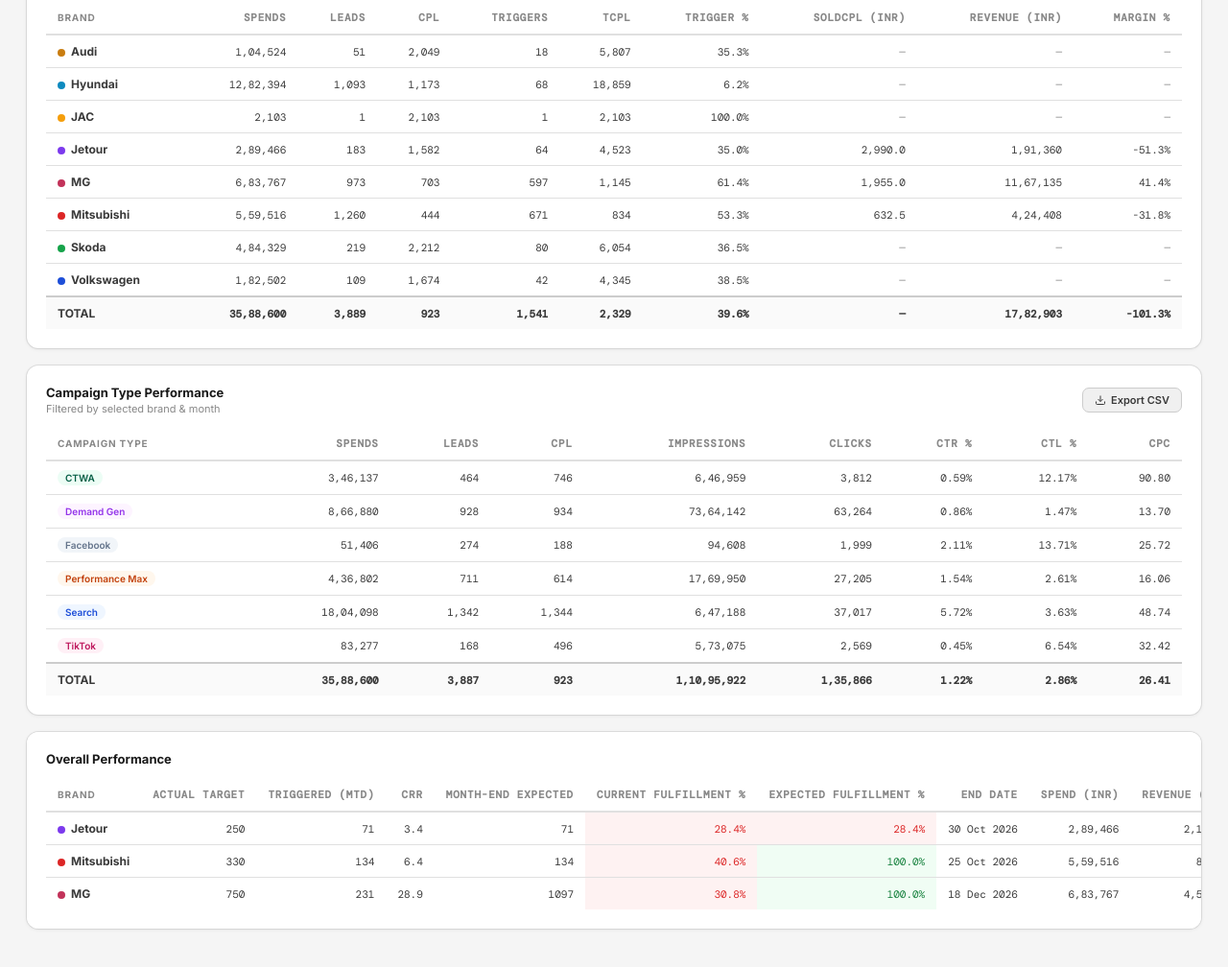
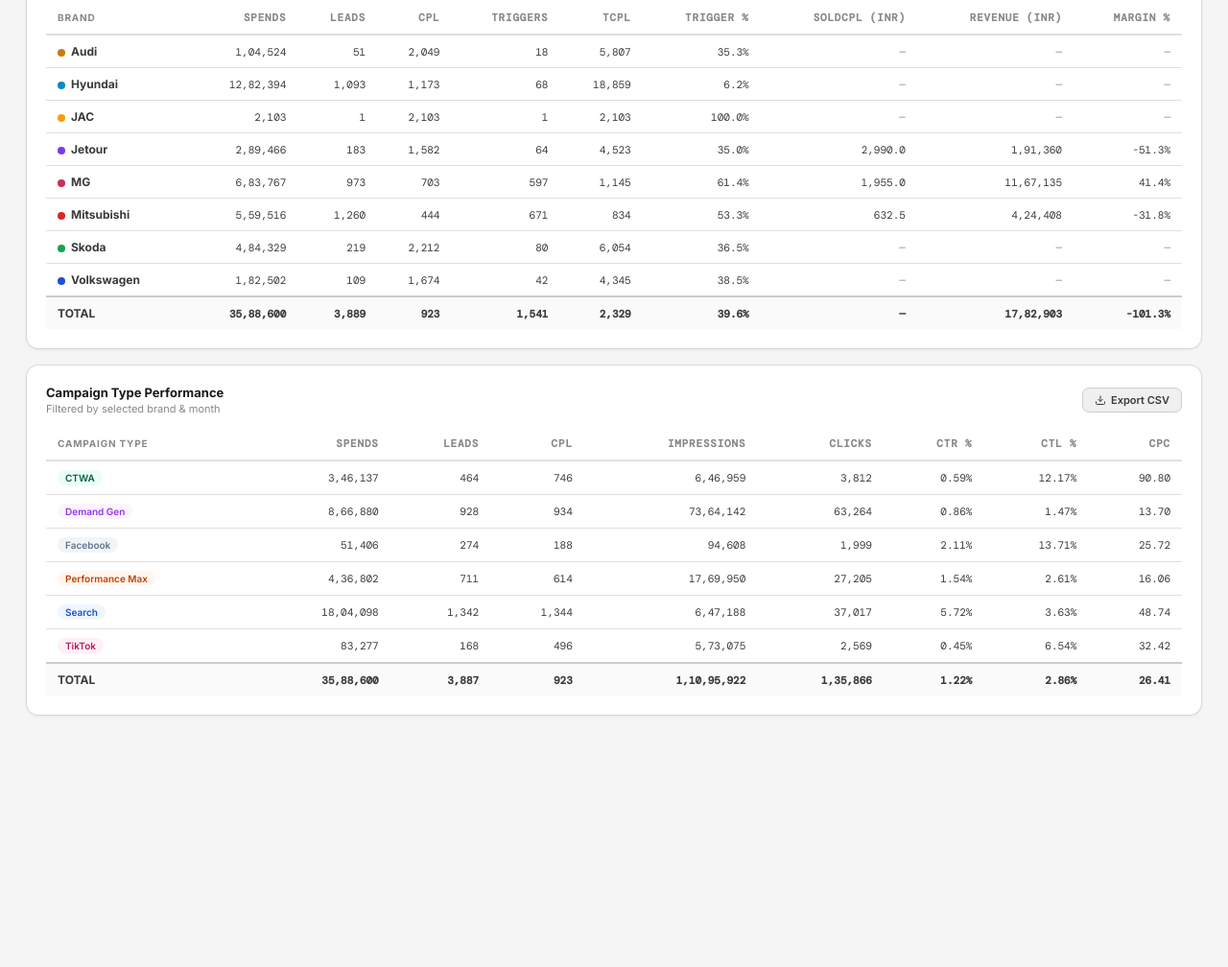
Before and after one commit to Marketing-dashboard/marketing-dashboard, a plain HTML site: page marketing_dashboard.html in a window 1280 px wide. Shown: the part 526-1534 px from the top of the page at 96% size. After the commit the page ends 1313 px from the top, so only its background shows below. Drawn offline with nearby package versions, Linux system fonts and the light colour scheme.

Commit message:
Remove Overall Performance table from dashboard
Co-Authored-By: Claude Sonnet 4.6 <noreply@anthropic.com>

```diff
--- a/marketing_dashboard.html
+++ b/marketing_dashboard.html
@@ -389,15 +389,6 @@ td.cell-bad  .mono,td.cell-bad  .chg{color:var(--red-txt)!important;}
     </table>
   </div>
 
-  <div class="tbox">
-    <div class="tbox-hd">
-      <div><div class="tbox-title">Overall Performance</div></div>
-    </div>
-    <table>
-      <thead><tr><th>Brand</th><th class="num">Actual Target</th><th class="num">Triggered (MTD)</th><th class="num">CRR</th><th class="num">Month-End Expected</th><th class="num">Current Fulfillment %</th><th class="num">Expected Fulfillment %</th><th class="num">End Date</th><th class="num">Spend (INR)</th><th class="num">Revenue (INR)</th><th class="num">Margin %</th></tr></thead>
-      <tbody id="target-body"></tbody>
-    </table>
-  </div>
 </div>
 
 <!-- ═══ MONTH ON MONTH ═══ -->
@@ -775,46 +766,6 @@ function renderSummary(){
   }
   document.getElementById('camptype-body').innerHTML=ctRows||'<tr><td colspan="9" class="empty">No data</td></tr>';
 
-  // Target tracking table
-  var brandSpends={};
-  DATA.daily.forEach(function(r){if(!brandSpends[r.brand])brandSpends[r.brand]=0;brandSpends[r.brand]+=r.spends;});
-  var tRows='';
-  Object.keys(CAMPAIGN_TARGETS).forEach(function(brand){
-    var t=CAMPAIGN_TARGETS[brand];
-    var trig=FULFILLMENT_MTD[brand]||0;
-    var cfg=FULFILLMENT_CONFIG[brand]||{daysLive:21,endDate:null};
-    var crr=trig/cfg.daysLive;
-    var remainingDays=0;
-    if(cfg.endDate){
-      var ed=new Date(cfg.endDate);var today=new Date();
-      today.setHours(0,0,0,0);ed.setHours(0,0,0,0);
-      remainingDays=Math.max(0,Math.round((ed-today)/(1000*60*60*24)));
-    }
-    var projected=Math.round(trig+crr*remainingDays);
-    var curFulfil=t.actualTarget>0?(trig/t.actualTarget*100).toFixed(1)+'%':'—';
-    var curFulfilCls=t.actualTarget>0?(trig/t.actualTarget*100>=100?'cell-good':trig/t.actualTarget*100>=75?'':'cell-bad'):'';
-    var expFulfilOverride=(brand==='Mitsubishi'||brand==='MG');
-    var expFulfil=expFulfilOverride?'100.0%':(t.actualTarget>0?(projected/t.actualTarget*100).toFixed(1)+'%':'—');
-    var expFulfilCls=expFulfilOverride?'cell-good':(t.actualTarget>0?(projected/t.actualTarget*100>=100?'cell-good':projected/t.actualTarget*100>=75?'':'cell-bad'):'');
-    var c=BRAND_COLORS[brand]||'#888';
-    var spend=brandSpends[brand]||0;
-    var sc=SOLD_CPL[brand]||null;
-    var tRev=(sc&&trig>0)?sc*trig:null;
-    var tMargin=(tRev&&tRev>0&&spend>0)?(1-spend/tRev)*100:null;
-    tRows+='<tr>'+
-      '<td><span class="bdot" style="background:'+c+'"></span><strong>'+brand+'</strong></td>'+
-      '<td class="num">'+t.actualTarget+'</td>'+
-      '<td class="num">'+(trig>0?trig:'—')+'</td>'+
-      '<td class="num">'+crr.toFixed(1)+'</td>'+
-      '<td class="num">'+projected+'</td>'+
-      '<td class="num '+curFulfilCls+'">'+curFulfil+'</td>'+
-      '<td class="num '+expFulfilCls+'">'+expFulfil+'</td>'+
-      '<td class="num">'+(cfg.endDate||'—')+'</td>'+
-      '<td class="num">'+(spend>0?fmt(spend):'<span class="na">—</span>')+'</td>'+
-      '<td class="num">'+(tRev?fmt(tRev):'<span class="na">—</span>')+'</td>'+
-      '<td class="num">'+(tMargin!==null?tMargin.toFixed(1)+'%':'<span class="na">—</span>')+'</td></tr>';
-  });
-  document.getElementById('target-body').innerHTML=tRows||'<tr><td colspan="11" class="empty">No data</td></tr>';
 }
 
 /* ── MoM helpers ── */
```
